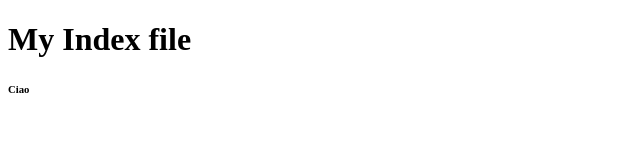
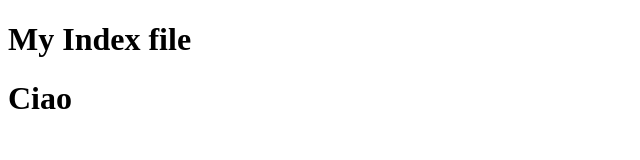
Before and after one commit to danieltarga05/FirstTrial3F, a plain HTML site: page index.html in a window 1280 px wide. Shown: the whole page, without its empty margins (0-640 px from the left). Drawn offline with Linux system fonts and the light colour scheme.

Commit message:
Update index.html

```diff
--- a/index.html
+++ b/index.html
@@ -3,7 +3,7 @@
 <body>
 
 <h1>My Index file</h1>
-<h6>Ciao</h6>
+<h1>Ciao</h1>
 
 </body>
 </html>
```
